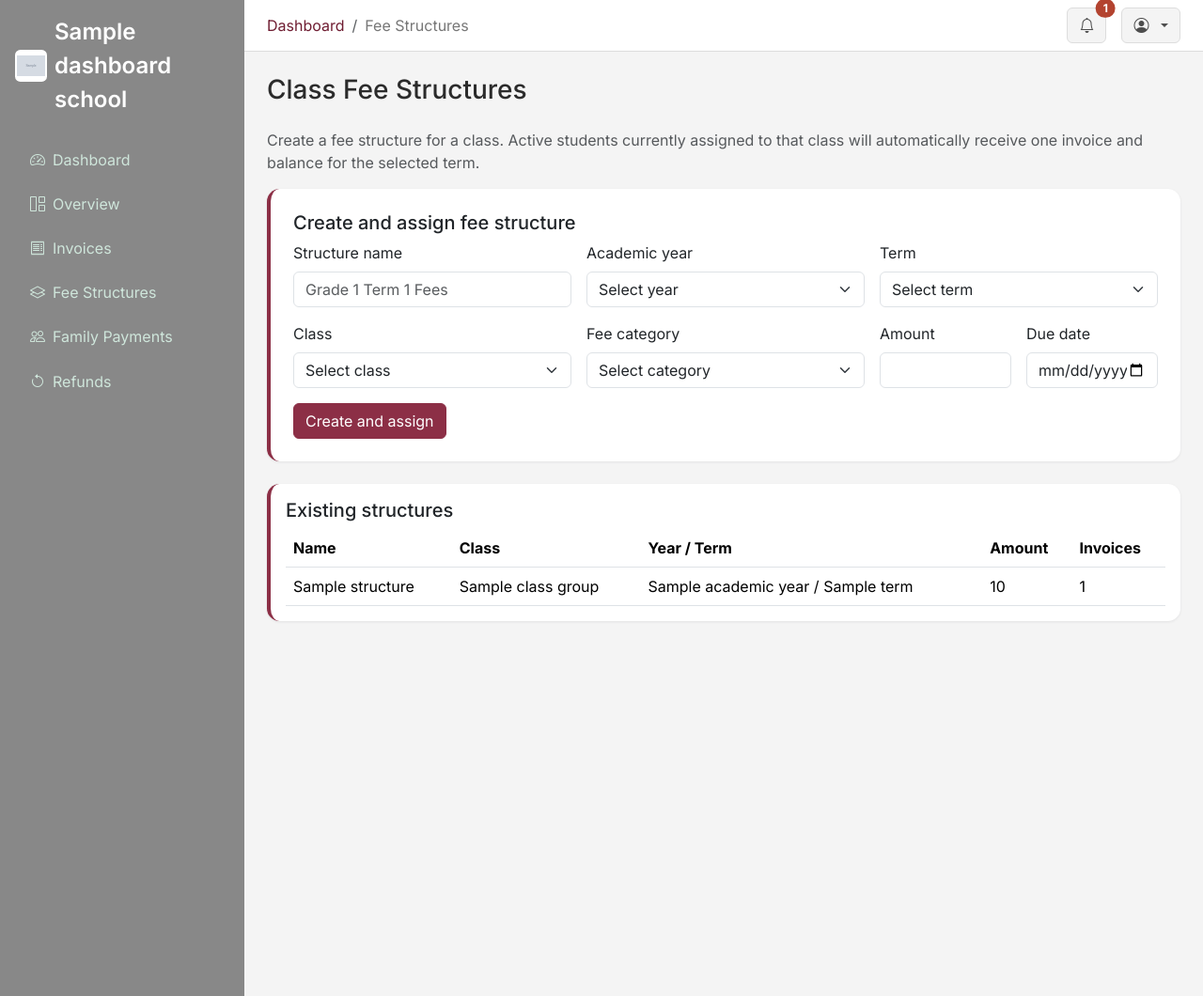
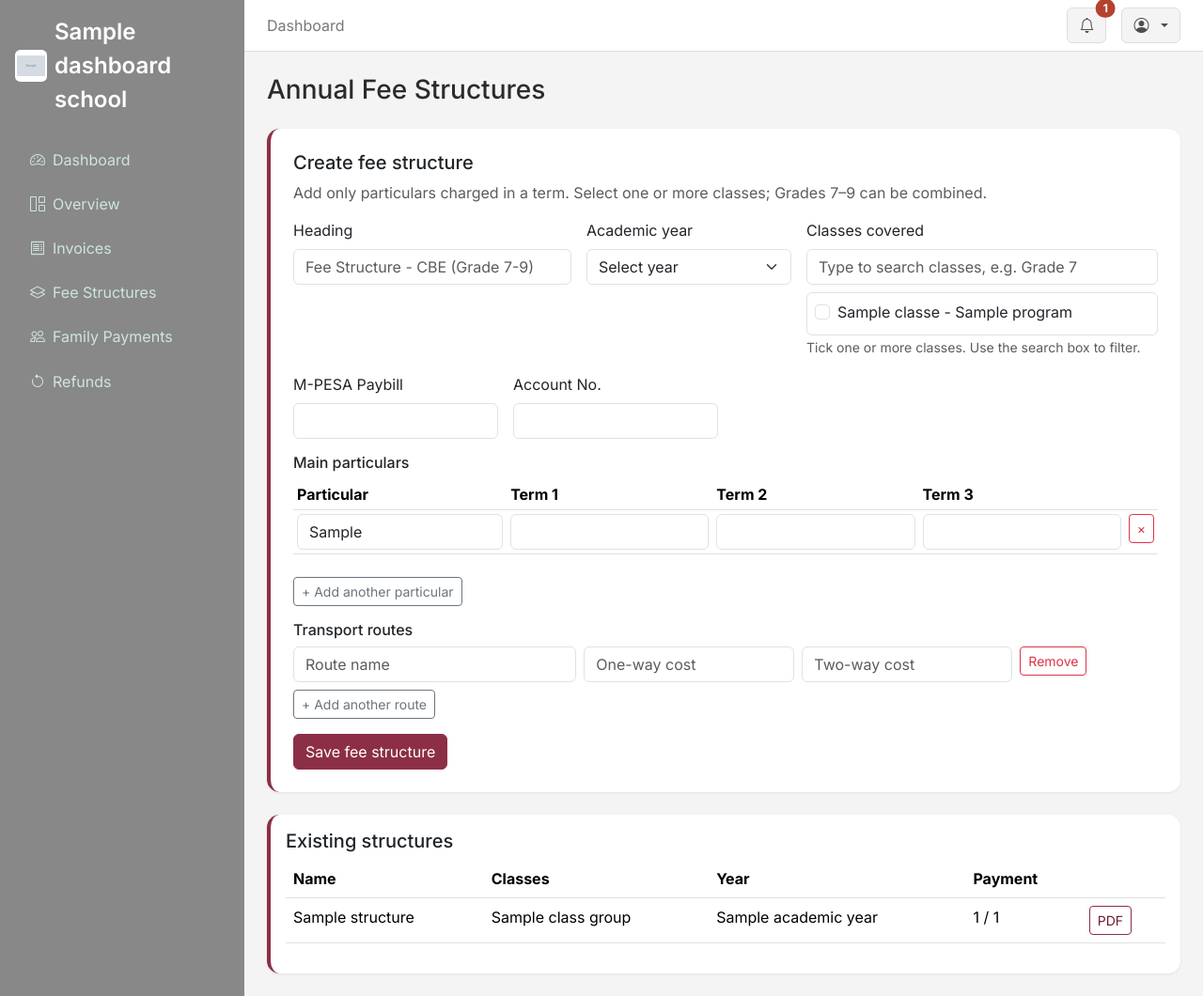
Before and after one commit to Cptzeph23/MJSS-SMS, a Django app: template SMS/templates/dashboard/finance/fee_structures.html in a window 1280 px wide. Shown: the whole page at 94% size. Run offline with Django 5.2, Linux system fonts and the light colour scheme; the template is opened without the code that fills it: most values are stand-ins (such as "Sample title", 1, 10 or a date in 2020); grey boxes marked "Sample" are stand-in pictures.

Commit message:
finance fee structure

```diff
--- a/SMS/smsApp/urls.py
+++ b/SMS/smsApp/urls.py
@@ -63,6 +63,7 @@ urlpatterns = [
         "parent/children/<int:student_id>/finance/",
         views.ParentChildFinanceView.as_view(), name="parent_child_finance",
     ),
+    path("parent/children/<int:student_id>/fee-structures/<int:structure_id>/pdf/", views.ParentFeeStructurePDFView.as_view(), name="parent_fee_structure_pdf"),
     path(
         "parent/communication/", views.ParentCommunicationView.as_view(),
         name="parent_communication",
@@ -112,6 +113,7 @@ urlpatterns = [
     path("finance/", views.FinanceAdminDashboardView.as_view(), name="finance_dashboard"),
     path("finance/invoices/", views.FinanceAdminInvoicesView.as_view(), name="finance_invoices"),
     path("finance/fee-structures/", views.FinanceAdminFeeStructuresView.as_view(), name="finance_fee_structures"),
+    path("finance/fee-structures/<int:structure_id>/pdf/", views.FinanceFeeStructurePDFView.as_view(), name="finance_fee_structure_pdf"),
     path(
         "finance/invoices/<int:invoice_id>/",
         views.FinanceAdminInvoiceDetailView.as_view(), name="finance_invoice_detail",
--- a/SMS/templates/dashboard/academic_admin/students.html
+++ b/SMS/templates/dashboard/academic_admin/students.html
@@ -27,6 +27,10 @@
             </select>
         </div>
         <div class="col-md-3"><input type="password" name="password" class="form-control" placeholder="Password (optional — random if blank)"></div>
+        <div class="col-md-2"><select name="transport_option" class="form-select"><option value="NONE">No bus</option><option value="ONE_WAY">One way</option><option value="TWO_WAY">Two way</option></select></div>
+        <div class="col-md-2"><select name="transport_period" class="form-select"><option value="NONE">No period</option><option value="MORNING">Morning</option><option value="EVENING">Evening</option><option value="BOTH">Both ways</option></select></div>
+        <div class="col-md-2"><input name="transport_route" class="form-control" placeholder="Bus route"></div>
+        <div class="col-md-2 form-check mt-2"><input type="checkbox" name="takes_coding_robotics" class="form-check-input" id="coding"><label for="coding" class="form-check-label">Coding/robotics</label></div>
         <div class="col-md-3"><button type="submit" class="btn btn-primary w-100">Register</button></div>
     </form>
 </div>
--- a/SMS/templates/dashboard/finance/fee_structures.html
+++ b/SMS/templates/dashboard/finance/fee_structures.html
@@ -1,48 +1,59 @@
 {% extends "dashboard/finance/_finance_base.html" %}
 {% block title %}Fee Structures - SMS{% endblock %}
-{% block breadcrumbs %}
-<li class="breadcrumb-item"><a href="{% url 'dashboard:home' %}">Dashboard</a></li>
-<li class="breadcrumb-item active">Fee Structures</li>
+{% block content %}
+<h3 class="mb-4">Annual Fee Structures</h3>
+<div class="card sms-stat-card p-4 mb-4">
+<h5>Create fee structure</h5>
+<p class="text-muted">Add only particulars charged in a term. Select one or more classes; Grades 7–9 can be combined.</p>
+<form method="post" class="row g-3">
+{% csrf_token %}
+<div class="col-md-4"><label class="form-label">Heading</label><input name="name" class="form-control" placeholder="Fee Structure - CBE (Grade 7-9)" required></div>
+<div class="col-md-3"><label class="form-label">Academic year</label><select name="academic_year_id" class="form-select" required><option value="">Select year</option>{% for y in academic_years %}<option value="{{ y.pk }}">{{ y.name }}</option>{% endfor %}</select></div>
+<div class="col-md-5">
+    <label class="form-label">Classes covered</label>
+    <input id="class-search" type="search" class="form-control mb-2" placeholder="Type to search classes, e.g. Grade 7">
+    <div id="class-options" class="border rounded p-2" style="max-height: 150px; overflow-y: auto;">
+        {% for c in classes %}<label class="class-option d-block mb-1" data-class-name="{{ c.name|lower }} {{ c.program.name|lower }}"><input type="checkbox" name="class_ids" value="{{ c.pk }}" class="form-check-input me-2">{{ c.name }} - {{ c.program.name }}</label>{% empty %}<span class="text-muted">No active classes found.</span>{% endfor %}
+    </div>
+    <small class="text-muted">Tick one or more classes. Use the search box to filter.</small>
+</div>
+<div class="col-md-3"><label class="form-label">M-PESA Paybill</label><input name="paybill_number" class="form-control"></div>
+<div class="col-md-3"><label class="form-label">Account No.</label><input name="account_number" class="form-control"></div>
+
+<div class="col-12"><h6>Main particulars</h6><div class="table-responsive"><table class="table table-sm"><thead><tr><th>Particular</th><th>Term 1</th><th>Term 2</th><th>Term 3</th><th></th></tr></thead><tbody id="particular-rows">
+{% for p in default_particulars %}<tr class="particular-row"><td><input name="particulars" value="{{ p }}" class="form-control"></td><td><input name="term_1_amount" type="number" min="0" step="0.01" class="form-control"></td><td><input name="term_2_amount" type="number" min="0" step="0.01" class="form-control"></td><td><input name="term_3_amount" type="number" min="0" step="0.01" class="form-control"></td><td><button type="button" class="btn btn-sm btn-outline-danger remove-particular" title="Remove">&times;</button></td></tr>{% endfor %}
+</tbody></table></div><button type="button" id="add-particular" class="btn btn-sm btn-outline-secondary mt-2">+ Add another particular</button></div>
+
+<div class="col-12"><h6>Transport routes</h6><div id="transport-rows"><div class="row g-2 transport-row mb-2"><div class="col-md-4"><input name="route_name" class="form-control" placeholder="Route name"></div><div class="col-md-3"><input name="one_way_amount" type="number" min="0" step="0.01" class="form-control" placeholder="One-way cost"></div><div class="col-md-3"><input name="two_way_amount" type="number" min="0" step="0.01" class="form-control" placeholder="Two-way cost"></div><div class="col-md-2"><button type="button" class="btn btn-sm btn-outline-danger remove-transport">Remove</button></div></div></div><button type="button" id="add-transport" class="btn btn-sm btn-outline-secondary">+ Add another route</button></div>
+<div class="col-12"><button class="btn btn-primary">Save fee structure</button></div>
+</form></div>
+<div class="card sms-stat-card p-3"><h5>Existing structures</h5><table class="table table-hover"><thead><tr><th>Name</th><th>Classes</th><th>Year</th><th>Payment</th><th></th></tr></thead><tbody>{% for s in structures %}<tr><td>{{ s.name }}</td><td>{% for c in s.class_groups.all %}{{ c.name }}{% if not forloop.last %}, {% endif %}{% endfor %}</td><td>{{ s.academic_year.name }}</td><td>{{ s.paybill_number }} / {{ s.account_number }}</td><td><a class="btn btn-sm btn-outline-primary" href="{% url 'dashboard:finance_fee_structure_pdf' s.pk %}">PDF</a></td></tr>{% empty %}<tr><td colspan="5">No fee structures have been created.</td></tr>{% endfor %}</tbody></table></div>
 {% endblock %}
-{% block content %}
-<h3 class="mb-4">Class Fee Structures</h3>
-<p class="text-muted">Create a fee structure for a class. Active students currently assigned to that class will automatically receive one invoice and balance for the selected term.</p>
-
-<div class="card sms-stat-card p-4 mb-4">
-    <h5>Create and assign fee structure</h5>
-    <form method="post" class="row g-3">
-        {% csrf_token %}
-        <div class="col-md-4"><label class="form-label">Structure name</label><input name="name" class="form-control" placeholder="Grade 1 Term 1 Fees" required></div>
-        <div class="col-md-4"><label class="form-label">Academic year</label><select name="academic_year_id" class="form-select" required><option value="">Select year</option>{% for year in academic_years %}<option value="{{ year.pk }}">{{ year.name }}</option>{% endfor %}</select></div>
-        <div class="col-md-4"><label class="form-label">Term</label><select name="term_id" class="form-select" required><option value="">Select term</option>{% for term in terms %}<option value="{{ term.pk }}">{{ term }}</option>{% endfor %}</select></div>
-        <div class="col-md-4"><label class="form-label">Class</label><select name="class_id" class="form-select" required><option value="">Select class</option>{% for class_group in classes %}<option value="{{ class_group.pk }}">{{ class_group.name }} - {{ class_group.program.name }}</option>{% endfor %}</select></div>
-        <div class="col-md-4"><label class="form-label">Fee category</label><select name="category_id" class="form-select" required><option value="">Select category</option>{% for category in categories %}<option value="{{ category.pk }}">{{ category.name }}</option>{% endfor %}</select></div>
-        <div class="col-md-2"><label class="form-label">Amount</label><input name="amount" type="number" step="0.01" min="0.01" class="form-control" required></div>
-        <div class="col-md-2"><label class="form-label">Due date</label><input name="due_date" type="date" class="form-control" required></div>
-        <div class="col-12"><button class="btn btn-primary">Create and assign</button></div>
-    </form>
-    {% if not categories %}<div class="form-text text-danger mt-2">Create at least one active fee category before creating a structure.</div>{% endif %}
-</div>
-
-<div class="card sms-stat-card p-3">
-    <h5>Existing structures</h5>
-    <div class="table-responsive">
-        <table class="table table-hover align-middle mb-0">
-            <thead><tr><th>Name</th><th>Class</th><th>Year / Term</th><th>Amount</th><th>Invoices</th></tr></thead>
-            <tbody>
-            {% for structure in structures %}
-                <tr>
-                    <td>{{ structure.name }}</td>
-                    <td>{{ structure.class_group.name|default:"School-wide" }}</td>
-                    <td>{{ structure.academic_year.name }} / {{ structure.term.name }}</td>
-                    <td>{% for item in structure.items.all %}{{ item.amount }}{% if not forloop.last %}, {% endif %}{% endfor %}</td>
-                    <td>{{ structure.invoices.count }}</td>
-                </tr>
-            {% empty %}
-                <tr><td colspan="5" class="text-muted">No fee structures have been created.</td></tr>
-            {% endfor %}
-            </tbody>
-        </table>
-    </div>
-</div>
+{% block extra_scripts %}
+<script>
+document.addEventListener("DOMContentLoaded", function () {
+    const particularRows = document.getElementById("particular-rows");
+    document.getElementById("add-particular").addEventListener("click", function () {
+        const row = particularRows.querySelector(".particular-row").cloneNode(true);
+        row.querySelectorAll("input").forEach(input => { input.value = ""; });
+        particularRows.appendChild(row);
+    });
+    particularRows.addEventListener("click", function (event) {
+        if (event.target.classList.contains("remove-particular") && particularRows.querySelectorAll(".particular-row").length > 1) event.target.closest(".particular-row").remove();
+    });
+    const transportRows = document.getElementById("transport-rows");
+    document.getElementById("add-transport").addEventListener("click", function () {
+        const row = transportRows.querySelector(".transport-row").cloneNode(true);
+        row.querySelectorAll("input").forEach(input => { input.value = ""; });
+        transportRows.appendChild(row);
+    });
+    transportRows.addEventListener("click", function (event) {
+        if (event.target.classList.contains("remove-transport") && transportRows.querySelectorAll(".transport-row").length > 1) event.target.closest(".transport-row").remove();
+    });
+    document.getElementById("class-search").addEventListener("input", function () {
+        const query = this.value.toLowerCase().trim();
+        document.querySelectorAll(".class-option").forEach(option => { option.style.display = option.dataset.className.includes(query) ? "block" : "none"; });
+    });
+});
+</script>
 {% endblock %}
--- a/SMS/templates/dashboard/parent/child_finance.html
+++ b/SMS/templates/dashboard/parent/child_finance.html
@@ -56,6 +56,8 @@
     </div>
 </div>
 
+<h5>Fee structures</h5><div class="list-group mb-4">{% for structure in fee_structures %}<a class="list-group-item list-group-item-action d-flex justify-content-between" href="{% url 'dashboard:parent_fee_structure_pdf' student.pk structure.pk %}"><span>{{ structure.name }} — {{ structure.academic_year.name }}</span><span>View PDF</span></a>{% empty %}<div class="text-muted">No fee structure published for this class.</div>{% endfor %}</div>
+
 <h5>Invoices</h5>
 <table class="table table-sm">
     <thead><tr><th>Invoice #</th><th>Term</th><th>Amount</th><th>Status</th><th>Due</th></tr></thead>
```
Also changed, not shown: SMS/smsApp/models.py (+26 -0 lines), SMS/smsApp/services.py (+21 -0 lines), SMS/smsApp/views.py (+69 -44 lines), SMS/templates/reports/fee_structure.html (added, +1 -0 lines), SMS/smsApp/migrations/0024_feestructure_account_number_and_more.py (added).
